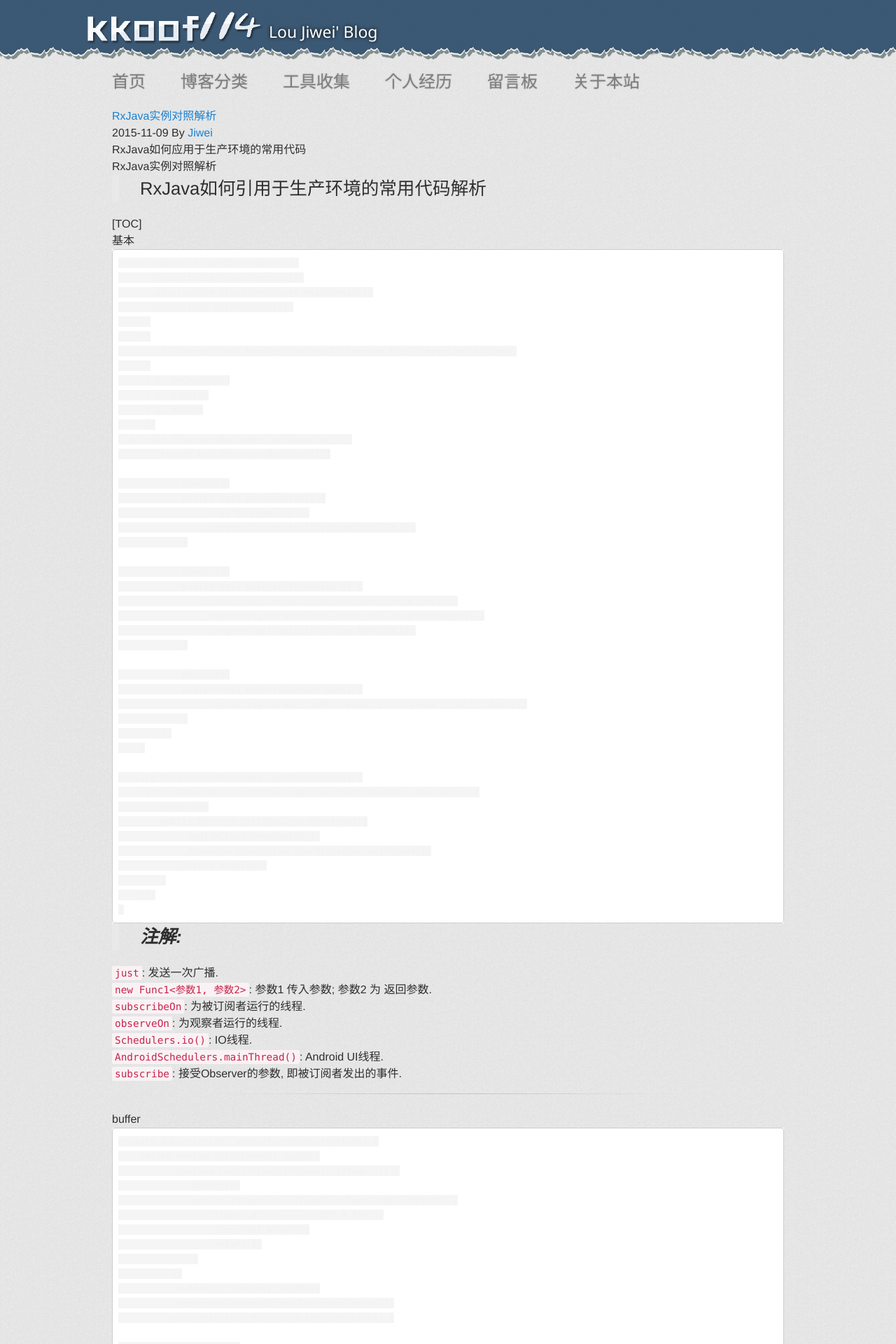
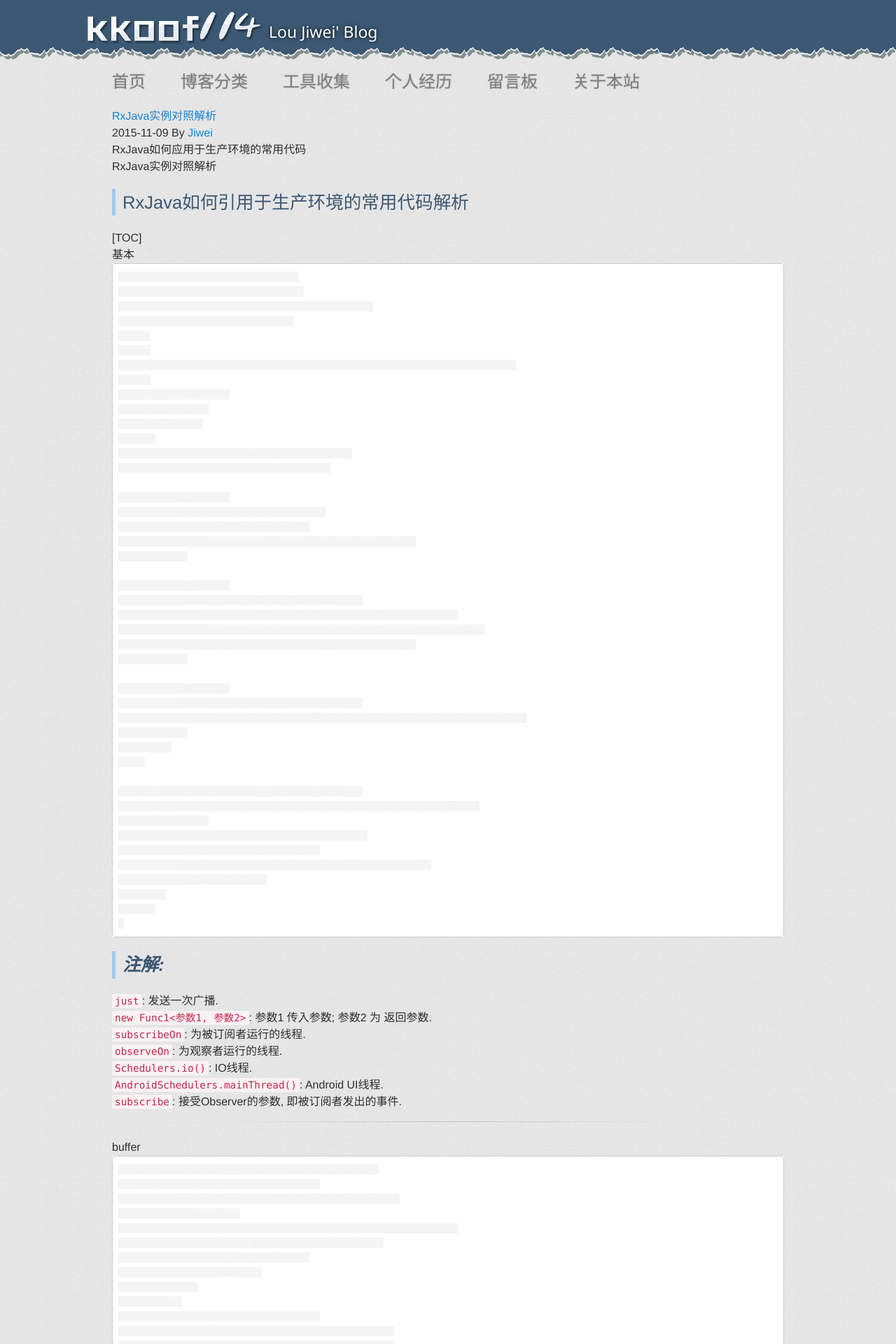
Before and after one commit to kkooff114/kkooff114_blog, a Jekyll site: the page built from _posts/2015-11-09-RxJava实例对照解析.md, in a window 1280 px wide. Shown: the top 1920 px of the page at 70% size. Built offline with Jekyll 4.4.1, drawn with Linux system fonts in a browser that asks for light colours; nearby versions of some CDN libraries; Markdown is read by kramdown in place of the engine named in the settings; comment, search, counter and statistics services are not loaded; a style sheet for code colours, icons or effects is not loaded.

Commit message:
样式调整

```diff
--- a/stylesheets/stylesheet.css
+++ b/stylesheets/stylesheet.css
@@ -358,9 +358,11 @@ p a {
 
 blockquote {
   font-size: 1.6em;
-  border-left: 10px solid #e9e9e9;
+  border-left: 5px solid #9ccbf1;
   margin-bottom: 20px;
-  padding: 0 0 0 30px;
+  margin-top: 20px;
+  padding: 0 0 0 10px;
+  color: rgb(60, 88, 114);
 }
 
 ul li {
```
